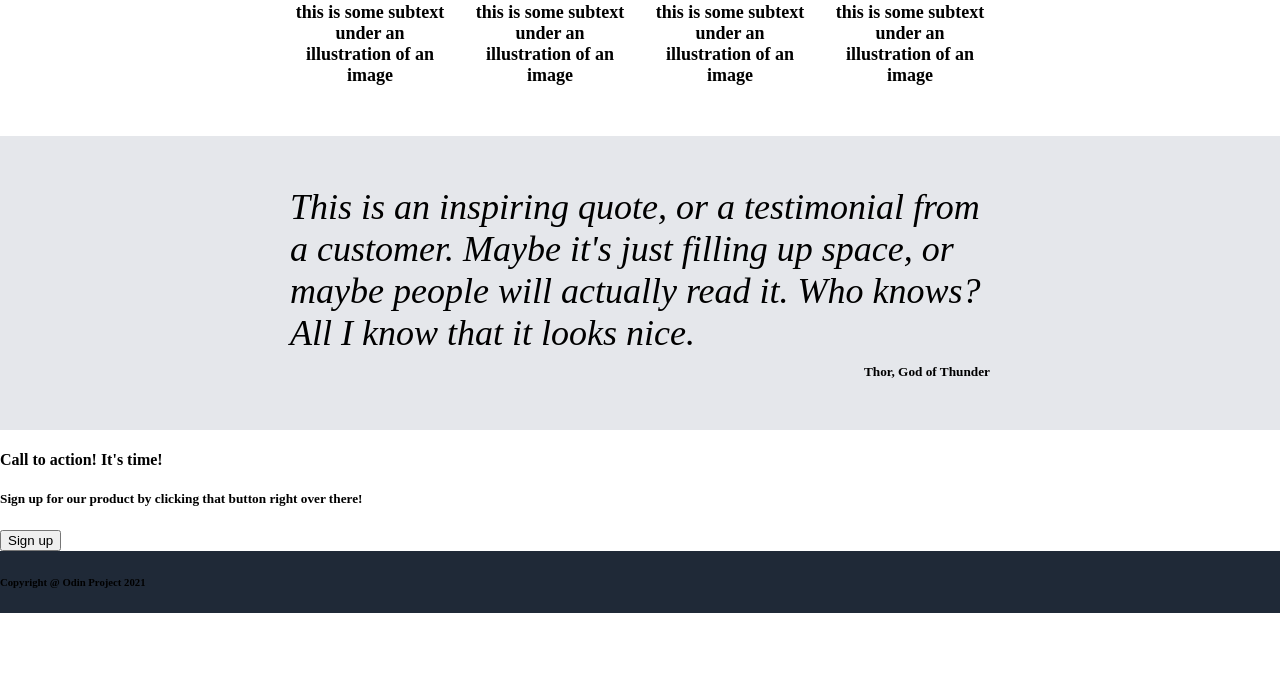
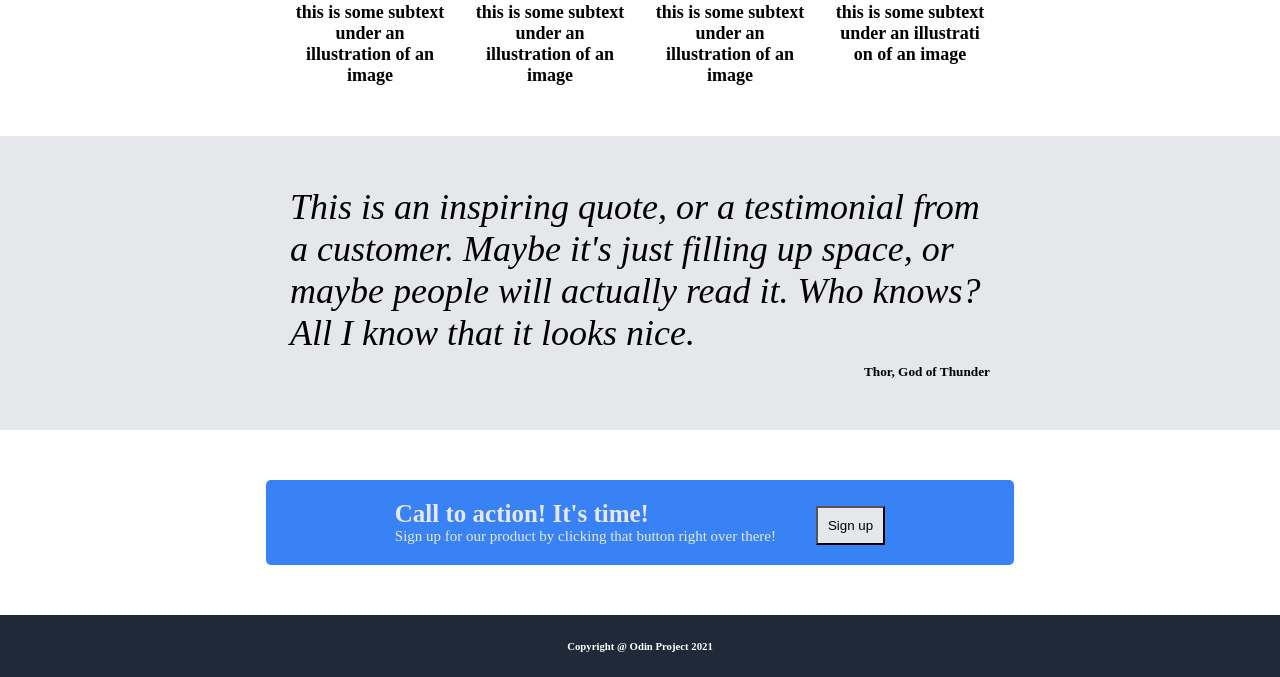
Before and after one commit to Seoky99/landing-page, a plain HTML site: page index.html in a window 1280 px wide. Shown: the part 621-1298 px from the top of the page. Before the commit the page ends 1234 px from the top, so only its background shows below. Drawn offline with Linux system fonts and the light colour scheme.

Commit message:
button container and footer finalized. finishing touches and css cleanup done

```diff
--- a/index.html
+++ b/index.html
@@ -47,7 +47,7 @@
                 </div>
                 <div class="card fourth">
                     <img src="roses.jpg" alt="roses" width="150" height="150">
-                    <h6> this is some subtext under an illustration of an image </h6>
+                    <h6> this is some subtext under an illustrati   on of an image </h6>
                 </div>
             </div>
         </div>
@@ -70,7 +70,7 @@
                     <h4> Call to action! It's time! </h4>
                     <h5> Sign up for our product by clicking that button right over there!</h5>
                 </div>
-                <button type="button" class="signup-button"> Sign up </button>
+                <button type="button" id="signup-button"> Sign up </button>
             </div>
         </div>
 
--- a/styles.css
+++ b/styles.css
@@ -115,3 +115,52 @@ body {
    align-self: flex-end;
    margin: 0;
 }
+
+.signup-container {
+    display:flex;
+    justify-content: center;
+    padding: 50px;
+}
+
+.blue-container {
+    background-color: #3882F6;
+    display: flex;
+    justify-content: center;
+    padding: 20px;
+    width: 60%;
+    border-radius: 5px;
+    gap: 40px;
+}
+
+.signup-text-container {
+    display: flex;
+    flex-direction: column;
+}
+
+.signup-text-container h4, .signup-text-container h5 {
+    color: #E5E7EB;
+    padding: 0;
+    margin: 0;
+}
+
+.signup-text-container h4 {
+    font-size: 25px;
+}
+
+.signup-text-container h5 {
+    font-size: 15px;
+    font-weight: 300;
+}
+
+#signup-button {
+    min-height: 10%;
+    align-self: flex-end;
+    background-color: #E5E7EB;
+    padding: 10px;
+}
+
+.footer {
+    display:flex;
+    justify-content: center;
+    color: #FFFFFF;
+}
```
